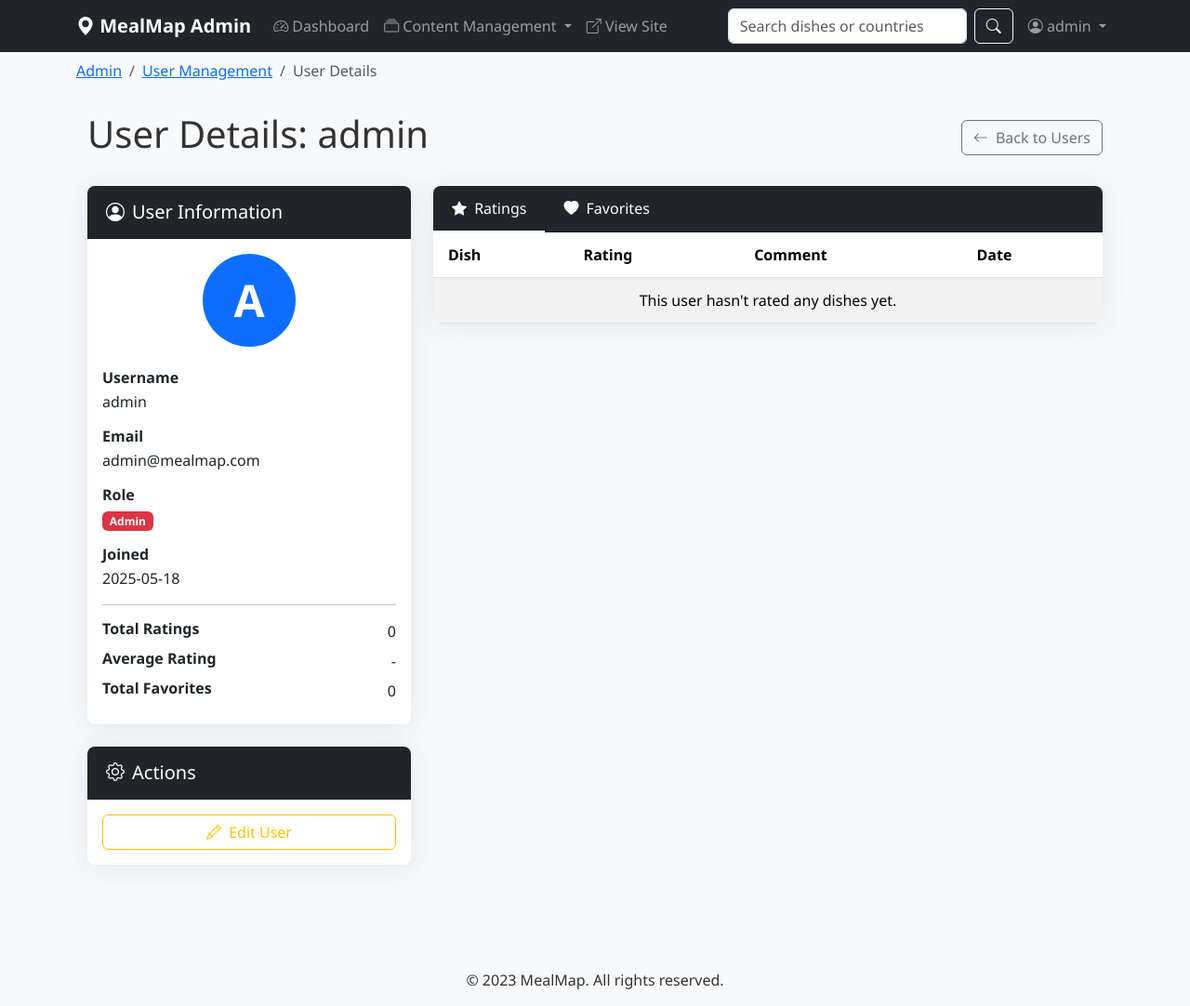
After one commit to Jangwick/mealmap, a Flask app: page /admin/users/1 in a window 1280 px wide. The commit adds this page. Shown: the whole page at 93% size. Run offline with Flask 3, Linux system fonts and the light colour scheme; a user stored in the database is signed in; some libraries are stand-ins or nearby versions.

Commit message:
Add content analytics, country editing, and user detail templates
- Implemented a new analytics page for content performance, displaying top-rated and most favorited dishes with visual representation suggestions.
- Created an edit country page allowing admins to update country details, including name and continent selection.
- Developed a user detail page showcasing user information, activity statistics, and actions like editing user details and resetting passwords, complete with modals for user interactions.

```diff
--- a/models.py
+++ b/models.py
@@ -7,7 +7,9 @@ class User(UserMixin, db.Model):
     email = db.Column(db.String(120), unique=True, nullable=False)
     password_hash = db.Column(db.String(128))
     is_admin = db.Column(db.Boolean, default=False)
+    created_at = db.Column(db.DateTime, default=db.func.current_timestamp())
     favorites = db.relationship('Favorite', backref='user', lazy=True)
+    ratings = db.relationship('Rating', backref='user', lazy=True)
 
     def __repr__(self):
         return f'<User {self.username}>'
--- a/routes.py
+++ b/routes.py
@@ -576,7 +576,29 @@ def delete_dish(dish_id):
 @admin_required
 def admin_countries():
     countries = Country.query.all()
-    return render_template('admin/countries.html', countries=countries)
+    continents = Continent.query.all()
+    return render_template('admin/countries.html', countries=countries, continents=continents)
+
+# Add this new route
+@app.route('/admin/countries/delete/<int:country_id>', methods=['POST'])
+@login_required
+@admin_required
+def delete_country(country_id):
+    country = Country.query.get_or_404(country_id)
+
+    # Check if country has dishes
+    has_dishes = Dish.query.filter_by(country_id=country_id).first() is not None
+
+    if has_dishes:
+        flash('Cannot delete country that has dishes. Remove all dishes from this country first.', 'danger')
+        return redirect(url_for('admin_countries'))
+
+    country_name = country.name
+    db.session.delete(country)
+    db.session.commit()
+
+    flash(f'Country "{country_name}" deleted successfully!', 'success')
+    return redirect(url_for('admin_countries'))
 
 @app.route('/admin/countries/add', methods=['GET', 'POST'])
 @login_required
@@ -605,3 +627,107 @@ def add_country():
         return redirect(url_for('admin_countries'))
 
     return render_template('admin/add_country.html', continents=continents)
+
+@app.route('/admin/countries/edit/<int:country_id>', methods=['GET', 'POST'])
+@login_required
+@admin_required
+def edit_country(country_id):
+    country = Country.query.get_or_404(country_id)
+    continents = Continent.query.all()
+
+    if request.method == 'POST':
+        name = request.form.get('name')
+        continent_id = request.form.get('continent_id')
+
+        if not name or not continent_id:
+            flash('All fields are required!', 'danger')
+            return redirect(url_for('edit_country', country_id=country_id))
+
+        existing_country = Country.query.filter(Country.name == name, Country.id != country_id).first()
+        if existing_country:
+            flash('Country name already exists!', 'danger')
+            return redirect(url_for('edit_country', country_id=country_id))
+
+        country.name = name
+        country.continent_id = continent_id
+        db.session.commit()
+
+        flash('Country updated successfully!', 'success')
+        return redirect(url_for('admin_countries'))
+
+    return render_template('admin/edit_country.html', country=country, continents=continents)
+
+@app.route('/admin/users/<int:user_id>')
+@login_required
+@admin_required
+def admin_user_detail(user_id):
+    user = User.query.get_or_404(user_id)
+
+    # Get user's ratings with dish information
+    user_ratings = Rating.query.filter_by(user_id=user.id).order_by(Rating.created_at.desc()).all()
+
+    # Get user's favorites
+    favorites = Favorite.query.filter_by(user_id=user.id).order_by(Favorite.created_at.desc()).all()
+
+    # Get creation date and other metadata
+    user_joined = user.created_at if hasattr(user, 'created_at') else "Not available"
+
+    # Calculate statistics
+    stats = {
+        'total_ratings': len(user_ratings),
+        'avg_rating': sum(r.rating for r in user_ratings) / len(user_ratings) if user_ratings else 0,
+        'total_favorites': len(favorites),
+        'recent_activity': max([r.created_at for r in user_ratings] +
+                              [f.created_at for f in favorites], default=None) if (user_ratings or favorites) else None
+    }
+
+    return render_template('admin/user_detail.html',
+                          user=user,
+                          ratings=user_ratings,
+                          favorites=favorites,
+                          stats=stats,
+                          user_joined=user_joined)
+
+# Add these new admin routes for user management
+
+@app.route('/admin/users/edit/<int:user_id>', methods=['POST'])
+@login_required
+@admin_required
+def admin_edit_user(user_id):
+    user = User.query.get_or_404(user_id)
+
+    # Don't allow editing the admin account if there's only one admin
+    if user.is_admin and User.query.filter_by(is_admin=True).count() <= 1 and 'is_admin' not in request.form:
+        flash('Cannot remove admin status from the only administrator.', 'danger')
+        return redirect(url_for('admin_user_detail', user_id=user.id))
+
+    user.username = request.form.get('username')
+    user.email = request.form.get('email')
+    user.is_admin = 'is_admin' in request.form
+
+    db.session.commit()
+    flash('User updated successfully.', 'success')
+    return redirect(url_for('admin_user_detail', user_id=user.id))
+
+@app.route('/admin/users/reset-password/<int:user_id>', methods=['POST'])
+@login_required
+@admin_required
+def admin_reset_password(user_id):
+    user = User.query.get_or_404(user_id)
+
+    # Check if trying to reset admin password
+    if user.is_admin and current_user.id != user.id:
+        flash('For security reasons, admin passwords can only be reset by themselves.', 'danger')
+        return redirect(url_for('admin_user_detail', user_id=user.id))
+
+    new_password = request.form.get('new_password')
+    confirm_password = request.form.get('confirm_password')
+
+    if new_password != confirm_password:
+        flash('Passwords do not match.', 'danger')
+        return redirect(url_for('admin_user_detail', user_id=user.id))
+
+    user.password_hash = generate_password_hash(new_password)
+    db.session.commit()
+    flash('Password reset successfully.', 'success')
+    return redirect(url_for('admin_user_detail', user_id=user.id))
--- /dev/null
+++ b/templates/admin/user_detail.html
@@ -0,0 +1,286 @@
+{% extends 'base.html' %}
+
+{% block title %}User Details: {{ user.username }} - MealMap Admin{% endblock %}
+
+{% block admin_breadcrumb %}
+<li class="breadcrumb-item"><a href="{{ url_for('admin_users') }}">User Management</a></li>
+<li class="breadcrumb-item active">User Details</li>
+{% endblock %}
+
+{% block content %}
+<div class="container">
+    <div class="d-flex justify-content-between align-items-center mb-4">
+        <h1>User Details: {{ user.username }}</h1>
+        <div>
+            <a href="{{ url_for('admin_users') }}" class="btn btn-outline-secondary">
+                <i class="bi bi-arrow-left me-1"></i> Back to Users
+            </a>
+        </div>
+    </div>
+
+    <div class="row">
+        <div class="col-md-4 mb-4">
+            <div class="card admin-card">
+                <div class="card-header bg-dark text-white">
+                    <h5 class="mb-0"><i class="bi bi-person-circle me-2"></i>User Information</h5>
+                </div>
+                <div class="card-body">
+                    <div class="text-center mb-4">
+                        <div class="avatar-circle mx-auto">
+                            <span class="avatar-text">{{ user.username[0]|upper }}</span>
+                        </div>
+                    </div>
+
+                    <div class="mb-3">
+                        <h6 class="fw-bold mb-1">Username</h6>
+                        <p>{{ user.username }}</p>
+                    </div>
+
+                    <div class="mb-3">
+                        <h6 class="fw-bold mb-1">Email</h6>
+                        <p>{{ user.email }}</p>
+                    </div>
+
+                    <div class="mb-3">
+                        <h6 class="fw-bold mb-1">Role</h6>
+                        <p>{% if user.is_admin %}<span class="badge bg-danger">Admin</span>{% else %}<span class="badge bg-secondary">User</span>{% endif %}</p>
+                    </div>
+
+                    {% if user_joined != "Not available" %}
+                    <div class="mb-3">
+                        <h6 class="fw-bold mb-1">Joined</h6>
+                        <p>{{ user_joined.strftime('%Y-%m-%d') }}</p>
+                    </div>
+                    {% endif %}
+
+                    <hr>
+
+                    <div class="d-flex justify-content-between mb-2">
+                        <h6 class="fw-bold mb-0">Total Ratings</h6>
+                        <span>{{ stats.total_ratings }}</span>
+                    </div>
+
+                    <div class="d-flex justify-content-between mb-2">
+                        <h6 class="fw-bold mb-0">Average Rating</h6>
+                        <span>
+                            {% if stats.avg_rating > 0 %}
+                                {{ stats.avg_rating|round(1) }}
+                                <i class="bi bi-star-fill text-warning"></i>
+                            {% else %}
+                                -
+                            {% endif %}
+                        </span>
+                    </div>
+
+                    <div class="d-flex justify-content-between mb-2">
+                        <h6 class="fw-bold mb-0">Total Favorites</h6>
+                        <span>{{ stats.total_favorites }}</span>
+                    </div>
+
+                    {% if stats.recent_activity %}
+                    <div class="d-flex justify-content-between">
+                        <h6 class="fw-bold mb-0">Last Activity</h6>
+                        <span>{{ stats.recent_activity.strftime('%Y-%m-%d') }}</span>
+                    </div>
+                    {% endif %}
+                </div>
+            </div>
+
+            <div class="card admin-card mt-4">
+                <div class="card-header bg-dark text-white">
+                    <h5 class="mb-0"><i class="bi bi-gear me-2"></i>Actions</h5>
+                </div>
+                <div class="card-body">
+                    <div class="d-grid gap-2">
+                        <button type="button" class="btn btn-outline-warning" data-bs-toggle="modal" data-bs-target="#editUserModal">
+                            <i class="bi bi-pencil me-1"></i> Edit User
+                        </button>
+
+                        {% if not user.is_admin %}
+                        <button type="button" class="btn {% if user.is_admin %}btn-outline-secondary disabled{% else %}btn-outline-danger{% endif %}" data-bs-toggle="modal" data-bs-target="#resetPasswordModal">
+                            <i class="bi bi-key me-1"></i> Reset Password
+                        </button>
+                        {% endif %}
+                    </div>
+                </div>
+            </div>
+        </div>
+
+        <div class="col-md-8">
+            <div class="card admin-card mb-4">
+                <div class="card-header bg-dark text-white p-0">
+                    <ul class="nav nav-tabs card-header-tabs" id="userActivityTab" role="tablist">
+                        <li class="nav-item" role="presentation">
+                            <button class="nav-link active text-white" id="ratings-tab" data-bs-toggle="tab" data-bs-target="#ratings" type="button" role="tab" aria-controls="ratings" aria-selected="true">
+                                <i class="bi bi-star-fill me-1"></i> Ratings
+                            </button>
+                        </li>
+                        <li class="nav-item" role="presentation">
+                            <button class="nav-link text-white" id="favorites-tab" data-bs-toggle="tab" data-bs-target="#favorites" type="button" role="tab" aria-controls="favorites" aria-selected="false">
+                                <i class="bi bi-heart-fill me-1"></i> Favorites
+                            </button>
+                        </li>
+                    </ul>
+                </div>
+                <div class="card-body p-0">
+                    <div class="tab-content" id="userActivityTabContent">
+                        <div class="tab-pane fade show active" id="ratings" role="tabpanel" aria-labelledby="ratings-tab">
+                            <div class="table-responsive">
+                                <table class="table table-striped table-hover admin-table mb-0">
+                                    <thead>
+                                        <tr>
+                                            <th>Dish</th>
+                                            <th>Rating</th>
+                                            <th>Comment</th>
+                                            <th>Date</th>
+                                        </tr>
+                                    </thead>
+                                    <tbody>
+                                        {% for rating in ratings %}
+                                        <tr>
+                                            <td>
+                                                <a href="{{ url_for('dish_detail', dish_id=rating.dish.id) }}">{{ rating.dish.name }}</a>
+                                                <small class="d-block text-muted">{{ rating.dish.country.name }}</small>
+                                            </td>
+                                            <td>
+                                                <div class="text-warning">
+                                                    {% for i in range(5) %}
+                                                        <i class="bi {% if i < rating.rating %}bi-star-fill{% else %}bi-star{% endif %}"></i>
+                                                    {% endfor %}
+                                                </div>
+                                            </td>
+                                            <td>{% if rating.comment %}{{ rating.comment|truncate(50) }}{% else %}<em>No comment</em>{% endif %}</td>
+                                            <td>{{ rating.created_at.strftime('%Y-%m-%d') }}</td>
+                                        </tr>
+                                        {% else %}
+                                        <tr>
+                                            <td colspan="4" class="text-center">This user hasn't rated any dishes yet.</td>
+                                        </tr>
+                                        {% endfor %}
+                                    </tbody>
+                                </table>
+                            </div>
+                        </div>
+
+                        <div class="tab-pane fade" id="favorites" role="tabpanel" aria-labelledby="favorites-tab">
+                            <div class="table-responsive">
+                                <table class="table table-striped table-hover admin-table mb-0">
+                                    <thead>
+                                        <tr>
+                                            <th>Dish</th>
+                                            <th>Country</th>
+                                            <th>Date Added</th>
+                                            <th>Actions</th>
+                                        </tr>
+                                    </thead>
+                                    <tbody>
+                                        {% for favorite in favorites %}
+                                        <tr>
+                                            <td>
+                                                <a href="{{ url_for('dish_detail', dish_id=favorite.dish.id) }}">{{ favorite.dish.name }}</a>
+                                            </td>
+                                            <td>{{ favorite.dish.country.name }}</td>
+                                            <td>{{ favorite.created_at.strftime('%Y-%m-%d') }}</td>
+                                            <td>
+                                                <a href="{{ url_for('dish_detail', dish_id=favorite.dish.id) }}" class="btn btn-sm btn-info">
+                                                    <i class="bi bi-eye"></i>
+                                                </a>
+                                            </td>
+                                        </tr>
+                                        {% else %}
+                                        <tr>
+                                            <td colspan="4" class="text-center">This user hasn't favorited any dishes yet.</td>
+                                        </tr>
+                                        {% endfor %}
+                                    </tbody>
+                                </table>
+                            </div>
+                        </div>
+                    </div>
+                </div>
+            </div>
+        </div>
+    </div>
+</div>
+
+<!-- Edit User Modal -->
+<div class="modal fade" id="editUserModal" tabindex="-1" aria-labelledby="editUserModalLabel" aria-hidden="true">
+    <div class="modal-dialog">
+        <div class="modal-content">
+            <div class="modal-header">
+                <h5 class="modal-title" id="editUserModalLabel">Edit User</h5>
+                <button type="button" class="btn-close" data-bs-dismiss="modal" aria-label="Close"></button>
+            </div>
+            <form action="{{ url_for('admin_edit_user', user_id=user.id) }}" method="post">
+                <div class="modal-body">
+                    <div class="mb-3">
+                        <label for="username" class="form-label">Username</label>
+                        <input type="text" class="form-control" id="username" name="username" value="{{ user.username }}" required>
+                    </div>
+                    <div class="mb-3">
+                        <label for="email" class="form-label">Email</label>
+                        <input type="email" class="form-control" id="email" name="email" value="{{ user.email }}" required>
+                    </div>
+                    <div class="mb-3 form-check">
+                        <input type="checkbox" class="form-check-input" id="is_admin" name="is_admin" {% if user.is_admin %}checked{% endif %}>
+                        <label class="form-check-label" for="is_admin">Administrator</label>
+                    </div>
+                </div>
+                <div class="modal-footer">
+                    <button type="button" class="btn btn-secondary" data-bs-dismiss="modal">Cancel</button>
+                    <button type="submit" class="btn btn-primary">Save Changes</button>
+                </div>
+            </form>
+        </div>
+    </div>
+</div>
+
+<!-- Reset Password Modal -->
+<div class="modal fade" id="resetPasswordModal" tabindex="-1" aria-labelledby="resetPasswordModalLabel" aria-hidden="true">
+    <div class="modal-dialog">
+        <div class="modal-content">
+            <div class="modal-header">
+                <h5 class="modal-title" id="resetPasswordModalLabel">Reset Password</h5>
+                <button type="button" class="btn-close" data-bs-dismiss="modal" aria-label="Close"></button>
+            </div>
+            <form action="{{ url_for('admin_reset_password', user_id=user.id) }}" method="post">
+                <div class="modal-body">
+                    <p>This will reset the password for <strong>{{ user.username }}</strong>.</p>
+                    <div class="mb-3">
+                        <label for="new_password" class="form-label">New Password</label>
+                        <input type="password" class="form-control" id="new_password" name="new_password" required>
+                    </div>
+                    <div class="mb-3">
+                        <label for="confirm_password" class="form-label">Confirm Password</label>
+                        <input type="password" class="form-control" id="confirm_password" name="confirm_password" required>
+                    </div>
+                </div>
+                <div class="modal-footer">
+                    <button type="button" class="btn btn-secondary" data-bs-dismiss="modal">Cancel</button>
+                    <button type="submit" class="btn btn-warning">Reset Password</button>
+                </div>
+            </form>
+        </div>
+    </div>
+</div>
+{% endblock %}
+
+{% block head %}
+<style>
+    .avatar-circle {
+        width: 100px;
+        height: 100px;
+        background-color: #0d6efd;
+        border-radius: 50%;
+        display: flex;
+        align-items: center;
+        justify-content: center;
+    }
+
+    .avatar-text {
+        font-size: 3rem;
+        color: #ffffff;
+        font-weight: bold;
+    }
+</style>
+{% endblock %}
--- a/templates/base.html
+++ b/templates/base.html
@@ -113,7 +113,18 @@
     </nav>
 
     <!-- Admin sub-navigation bar -->
-
+    {% if current_user.is_authenticated and current_user.is_admin %}
+    <div class="bg-light py-2">
+        <div class="container">
+            <nav aria-label="breadcrumb">
+                <ol class="breadcrumb mb-0">
+                    <li class="breadcrumb-item"><a href="{{ url_for('admin_dashboard') }}">Admin</a></li>
+                    {% block admin_breadcrumb %}{% endblock %}
+                </ol>
+            </nav>
+        </div>
+    </div>
+    {% endif %}
 
     <div class="container mt-4">
         {% with messages = get_flashed_messages(with_categories=true) %}
```
Also changed, not shown: reset_db.py (added, +21 -0 lines), templates/admin/analytics_content.html (added, +135 -0 lines), templates/admin/countries.html (+32 -0 lines), templates/admin/edit_country.html (added, +53 -0 lines), templates/admin/users.html (+4 -4 lines), instance/mealmap.db, static/uploads/7380e393-c4d5-40ef-a99e-36d7f12d4645_adobo.jpg (added), static/uploads/aee05e9b-77f0-4ea2-9365-9310ddd74a7f_Cheeseburger.jpg (added).
